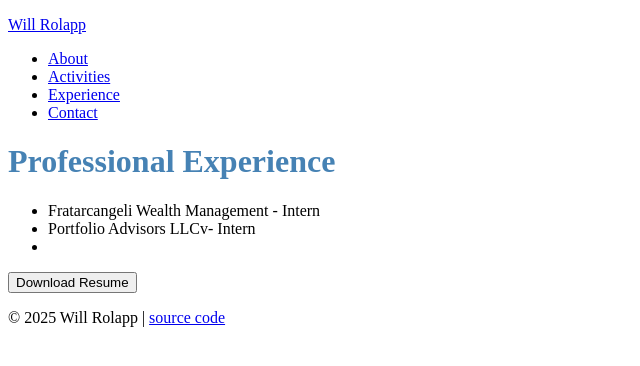
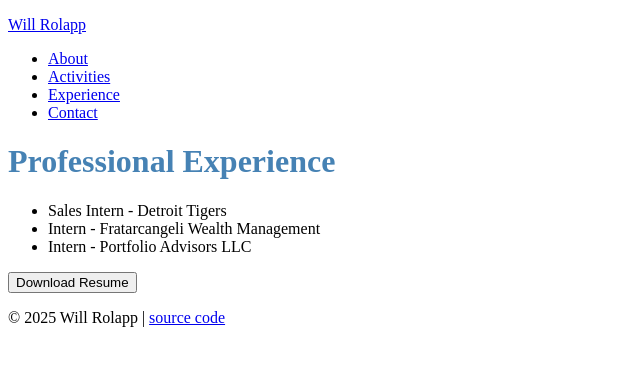
Before and after one commit to wrolapp/my_website, a plain HTML site: page experience.html in a window 1280 px wide. Shown: the whole page, without its empty margins (0-640 px from the left). Drawn offline with Linux system fonts and the light colour scheme.

Commit message:
Update experience.html

```diff
--- a/experience.html
+++ b/experience.html
@@ -21,10 +21,9 @@
     <div class="page">
       <h1>Professional Experience</h1>
       <ul>
-        <li>Fratarcangeli Wealth Management - Intern</li>
-        <li>Portfolio Advisors LLCv- Intern</li>
-        <li>
-      </li>
+        <li>Sales Intern - Detroit Tigers</li>
+        <li>Intern - Fratarcangeli Wealth Management</li>
+        <li>Intern - Portfolio Advisors LLC</li>
       </ul>
       <button id="download-resume" type="button" name="button">Download Resume</button>
     </div>
```
